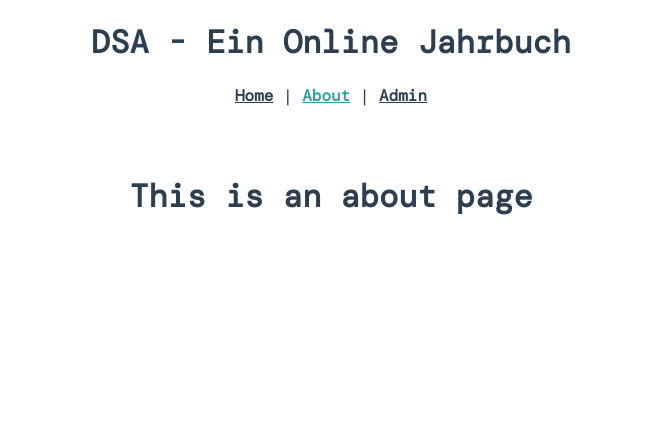
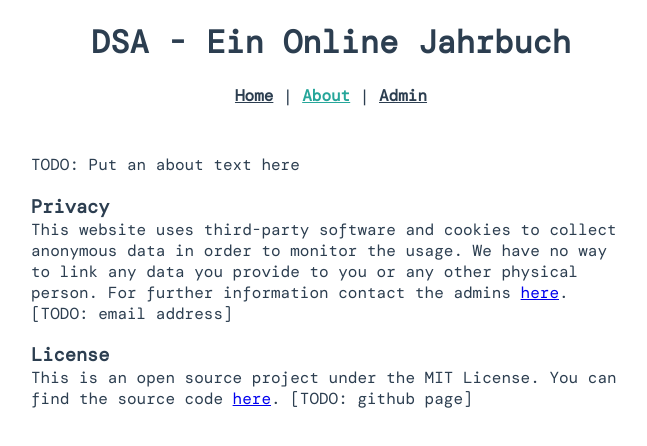
Before and after one commit to peppasd/dsa-stories, a Vue app: page /about in a window 1280 px wide. Shown: the top 446 px of the page, without its empty margins (309-956 px from the left). Built offline with nearby package versions, Linux system fonts and the light colour scheme.

Commit message:
about layout

```diff
--- a/src/components/Form.vue
+++ b/src/components/Form.vue
@@ -1,19 +1,25 @@
 <template>
   <div class="container">
     <div class="form-group">
-      <label for="grad-input">Your Grad year</label><br>
-      <input class="form-input" id="grad-input" type="text" placeholder="eg 2001c" /><br>
+      <label for="grad-input">Your Grad year</label><br />
+      <input
+        class="form-input"
+        id="grad-input"
+        type="text"
+        placeholder="eg 2001c"
+      /><br />
       <small v-show="error_grad">Please put a valid grad year</small>
     </div>
     <div class="form-group">
-      <label for="text-input">Your Text</label><br>
+      <label for="text-input">Your Text</label><br />
       <textarea
         class="form-input"
         id="text-input"
         type="text"
         rows="10"
         placeholder="Hii..."
-      ></textarea><br>
+      ></textarea
+      ><br />
       <small v-show="error_text">Please put a text</small>
     </div>
     <div class="form-group">
@@ -28,23 +34,22 @@ export default {
   data: function() {
     return {
       error_grad: true,
-      error_text: true,
-    }
+      error_text: true
+    };
   }
 };
 </script>
 
 <style scoped>
-
 button {
-    font-family: 'DM Mono', monospace;
+  font-family: "DM Mono", monospace;
   float: right;
   border: 2px solid #2c3e50;
   border-radius: 10px;
   background: white;
   padding: 10px;
   font-size: 1rem;
-    transition: 0.1s
+  transition: 0.1s;
 }
 
 button:active {
@@ -64,7 +69,7 @@ export default {
   border: 2px solid #2c3e50;
   border-radius: 10px;
   transition: 0.2s;
-    font-family: 'DM Mono', monospace;
+  font-family: "DM Mono", monospace;
   box-sizing: border-box;
   width: 100%;
   padding: 15px;
--- a/src/views/About.vue
+++ b/src/views/About.vue
@@ -1,6 +1,20 @@
 <template>
   <div class="about">
-    <h1>This is an about page</h1>
+    <div class="item">
+      TODO: Put an about text here
+    </div>
+    <div class="item">
+      <h3>Privacy</h3>
+      This website uses third-party software and cookies to collect anonymous
+      data in order to monitor the usage. We have no way to link any data you
+      provide to you or any other physical person. For further information
+      contact the admins <a href="#">here</a>. [TODO: email address]
+    </div>
+    <div class="item">
+      <h3>License</h3>
+      This is an open source project under the MIT License. You can find the
+      source code <a href="#">here</a>. [TODO: github page]
+    </div>
   </div>
 </template>
 
@@ -9,3 +23,21 @@ export default {
   name: "About"
 };
 </script>
+
+<style scoped>
+h3 {
+  margin-bottom: 0;
+}
+
+.item {
+  width: 75vw;
+  max-width: 600px;
+}
+
+.about {
+  display: flex;
+  flex-flow: column;
+  text-align: left;
+  align-items: center;
+}
+</style>
--- a/src/views/Admin.vue
+++ b/src/views/Admin.vue
@@ -5,9 +5,7 @@
 <script>
 export default {
   name: "Admin"
-}
+};
 </script>
 
-<style scoped>
-
-</style>
+<style scoped></style>
--- a/src/views/Home.vue
+++ b/src/views/Home.vue
@@ -1,7 +1,7 @@
 <template>
   <div class="home">
     <div id="home_text">TODO: Put a text here</div>
-    <Form/>
+    <Form />
   </div>
 </template>
 
@@ -18,7 +18,6 @@ export default {
 </script>
 
 <style scoped>
-
 #home_text {
   margin-bottom: 2rem;
   width: 75vw;
```
Lines whose indentation alone changed are shown as unchanged.
